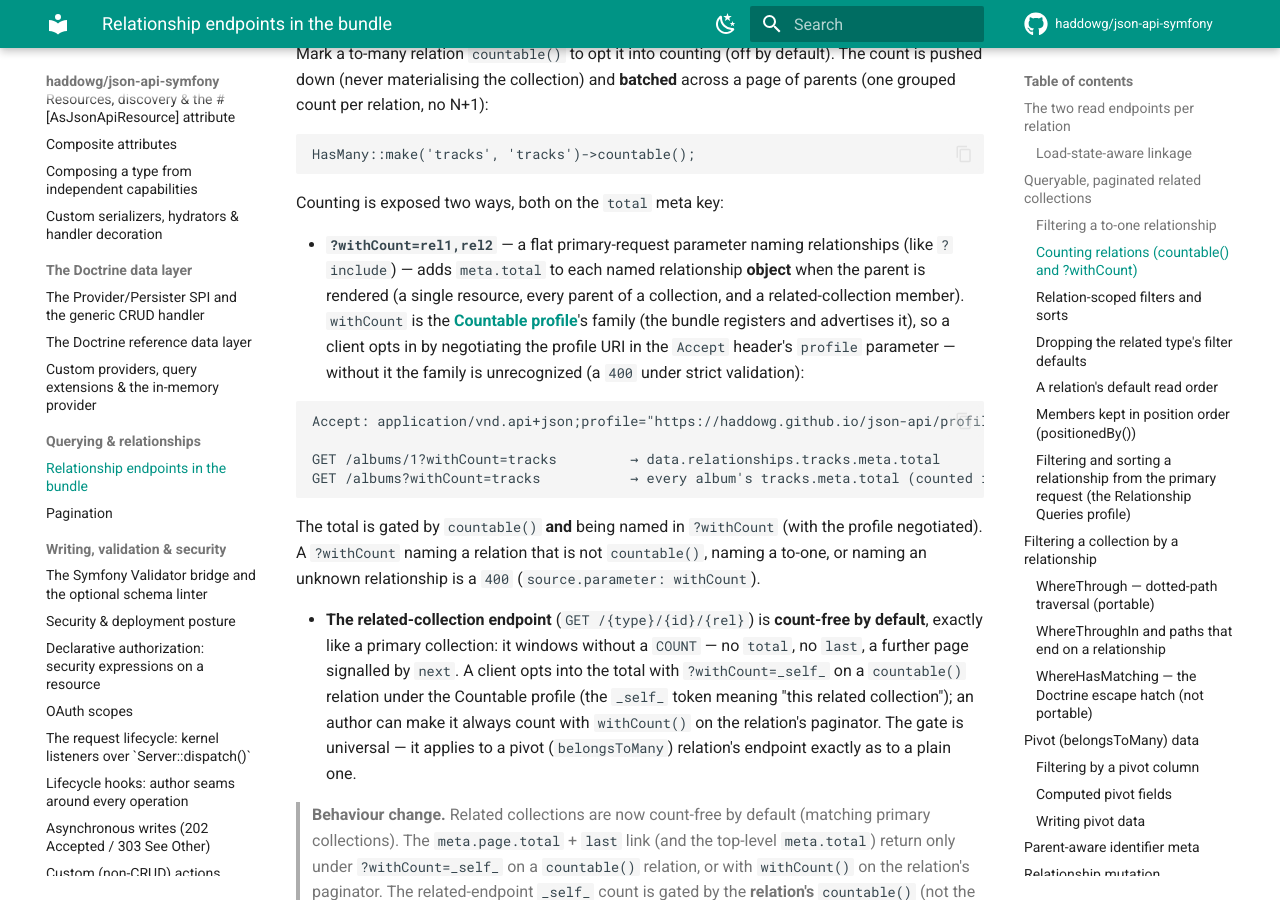
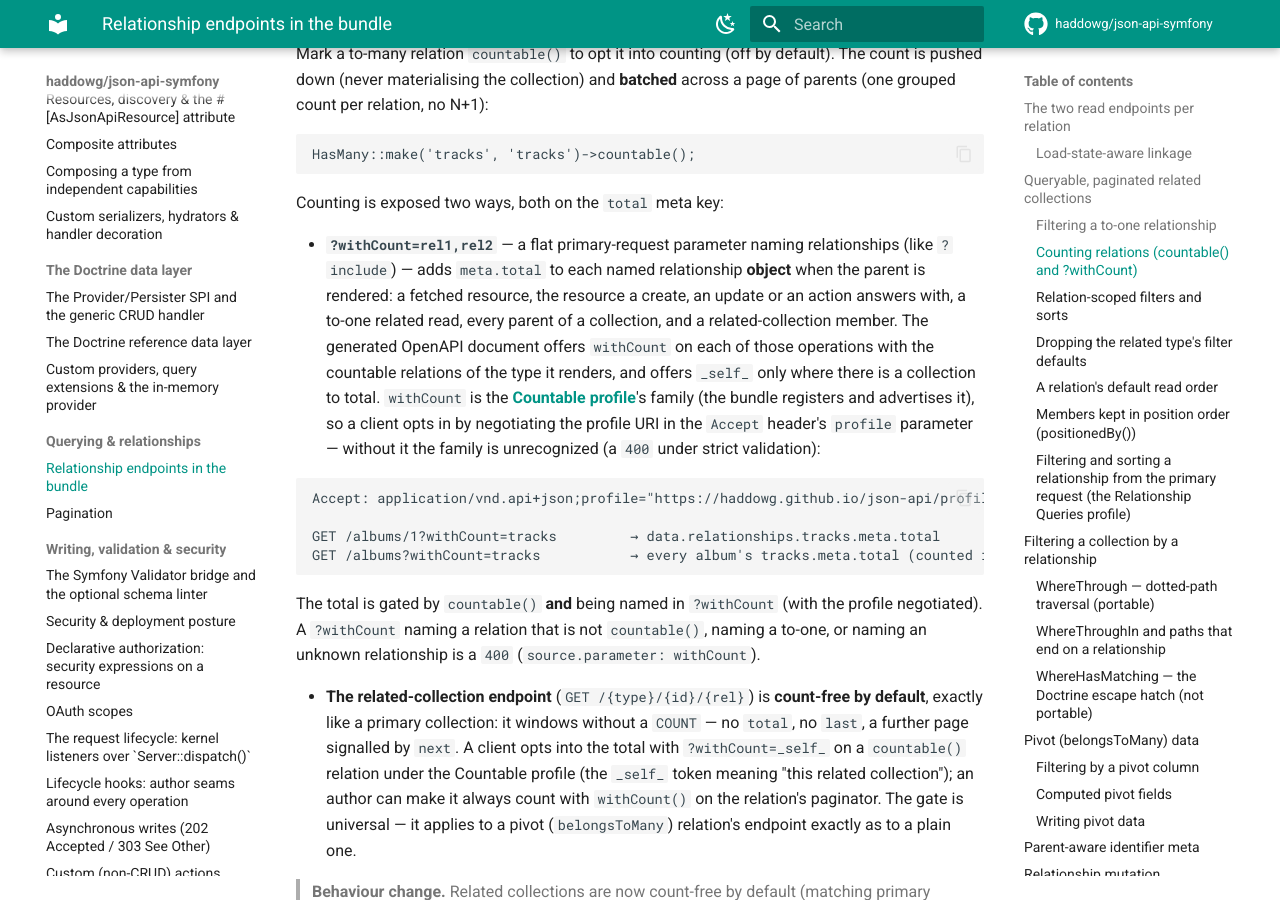
Before and after one commit to haddowg/json-api-symfony, an MkDocs documentation site: the page built from docs/relationships.md, in a window 1280 px wide and 900 px high, scrolled down 4040 px. Built offline with MkDocs 1.6.1 and Material for MkDocs 9.7.7, drawn with Linux system fonts in a browser that asks for light colours; comment, search, counter and statistics services are not loaded.

Commit message:
feat: adopt haddowg/json-api 2.15 (#365)
The bundle now needs haddowg/json-api 2.15. Nothing in the bundle's code
changes. The release changes the OpenAPI document the bundle serves in
three ways, and the generator contract moves to 35.

Core's feature-gated error codes are now offered only on the operations
that can raise them. A cursor code sits on cursor-paged reads, the
request-document codes on writes, the client-id codes on the creates
that
take one, and so on. Those operations get error documents of their own,
named for the operation like AlbumsCreate400, and each feature's codes
get
shapes of their own, like Error400ParameterCursorMalformed. The old
catch-all shapes Error400, Error400Pointer, Error403Pointer,
Error409Pointer and Error422Pointer are gone, along with
ErrorDocument409
and the shared Conflict response. A shared response is left only where
an
operation has nothing of its own to add, so on the admin server the
shared
UnprocessableEntity response and ErrorDocument422 go as well.

Fetch-one, create, update, a to-one related read and an action answering
with a resource now document withCount with the rendered type's
countable
relations. The bundle already honoured the parameter on all of them, so
generated clients can now ask for counts the server was already giving.
None of these takes the _self_ token.

The atomic relationship operations take their linkage from the new
AtomicIdentifier and AtomicIdentifiers components instead of inline
copies of the union.

Two tests named components that core renamed or removed on purpose. The
fixed-membership suite now expects MEMBERSHIP_CHANGE_PROHIBITED in
Error403PointerMembershipChangeProhibited. The error catalogue test used
to expect the ledger account create's 409 to be the shared Conflict
response. It now expects the create's own LedgerAccountsCreate409
document
and checks that the document still leaves out the update-only
ACCOUNT_FROZEN code. The relationships page lists where withCount
applies, and the errors page says that core's feature codes can give an
operation a document of its own.

```diff
--- a/composer.json
+++ b/composer.json
@@ -24,7 +24,7 @@
     ],
     "require": {
         "php": "^8.3",
-        "haddowg/json-api": "^2.14",
+        "haddowg/json-api": "^2.15",
         "nyholm/psr7": "^1.8",
         "psr/http-factory": "^1.0",
         "psr/http-message": "^2.0",
--- a/docs/relationships.md
+++ b/docs/relationships.md
@@ -212,8 +212,11 @@ Counting is exposed two ways, both on the `total` meta key:
 
 - **`?withCount=rel1,rel2`** — a flat primary-request parameter naming
   relationships (like `?include`) — adds `meta.total` to each named relationship
-  **object** when the parent is rendered (a single resource, every parent of a
-  collection, and a related-collection member). `withCount` is the
+  **object** when the parent is rendered: a fetched resource, the resource a create,
+  an update or an action answers with, a to-one related read, every parent of a
+  collection, and a related-collection member. The generated OpenAPI document offers
+  `withCount` on each of those operations with the countable relations of the type it
+  renders, and offers `_self_` only where there is a collection to total. `withCount` is the
   [**Countable profile**](https://haddowg.github.io/json-api/profiles/countable/)'s
   family (the bundle registers and advertises it), so a client opts in by
   negotiating the profile URI in the `Accept` header's `profile` parameter —
```
Also changed, not shown: docs/errors.md (+2 -1 lines), 2 other files.
